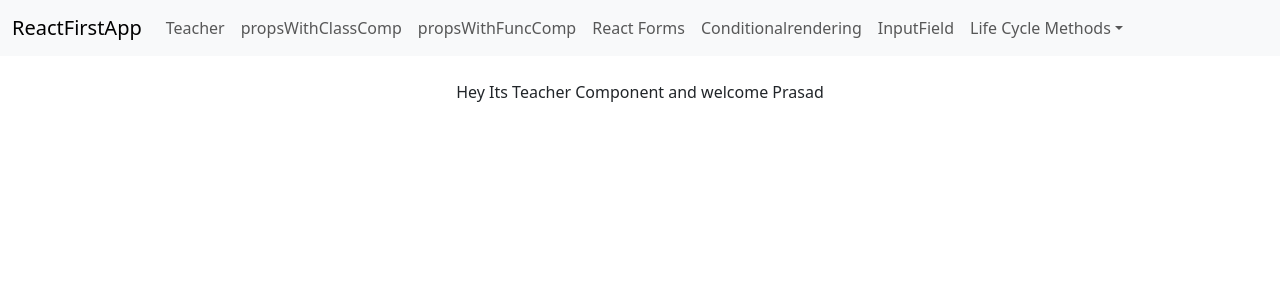
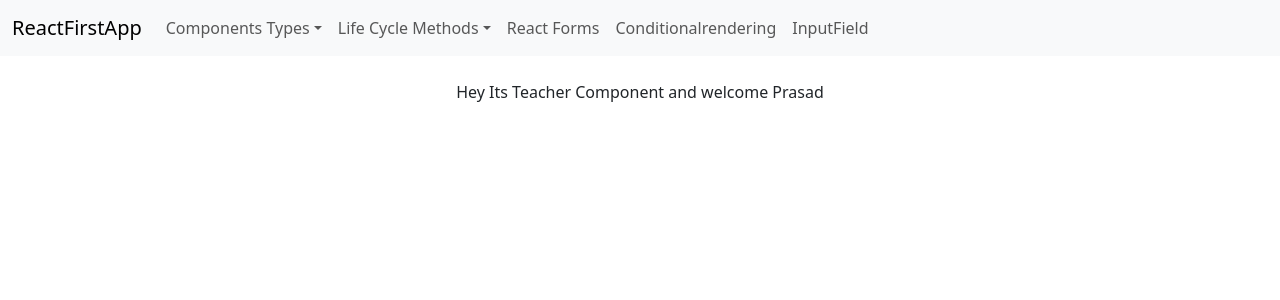
Before and after one commit to prasadkadam186/reactfirstapp, a React (Create React App) app: page / in a window 1280 px wide. Shown: the top 300 px of the page. Built offline with nearby package versions, Linux system fonts and the light colour scheme.

Commit message:
Minor changes in project structure

```diff
--- a/src/App.js
+++ b/src/App.js
@@ -2,11 +2,11 @@ import './App.css';
 import { BrowserRouter as Router, Routes, Route } from 'react-router-dom';
 import { Component, useState } from 'react';
 import Navbar from './navbar/navbar';
-import Student from './ClassComponents/Student';
-import Props from './ClassComponents/Props';
+import Student from './Components/ClassComponents/Student';
+import Props from './Components/ClassComponents/Props';
 import Loginform from './Forms/Loginform';
 import Conditionalrendering from './Forms/Conditionalrendering';
-import Inputbox from './FuncComponent/Inputbox';
+import Inputbox from './Components/FuncComponent/Inputbox';
 import ConstructorClass from './Life-cycle-methods/ConstructorClass'
 import RenderMethodClass from './Life-cycle-methods/RenderMethodClass'
 import ComponentDidMount from './Life-cycle-methods/ComponentDidMount';
--- a/src/navbar/navbar.js
+++ b/src/navbar/navbar.js
@@ -10,23 +10,28 @@ function Navbar() {
                     </button>
                     <div className="collapse navbar-collapse" id="navbarSupportedContent">
                         <ul className="navbar-nav me-auto mb-2 mb-lg-0">
-                            <li className="nav-item">
+                            {/* <li className="nav-item">
                                 <Link className="nav-link" to="/teacher">Teacher</Link>
-                            </li>
+                            </li> */}
+                            <li className="nav-item dropdown">
+                                <a
+                                    className="nav-link dropdown-toggle"
+                                    href="#"
+                                    id="navbarDropdown"
+                                    role="button"
+                                    data-bs-toggle="dropdown"
+                                    aria-expanded="false"
+                                >
+                                    Components Types
+                                </a>
+                                <ul className="dropdown-menu" aria-labelledby="navbarDropdown">
                                     <li className="nav-item">
                                         <Link className="nav-link" to="/student">propsWithClassComp</Link>
                                     </li>
                                     <li className="nav-item">
                                         <Link className="nav-link" to="/props">propsWithFuncComp</Link>
                                     </li>
-                            <li className="nav-item">
-                                <Link className="nav-link" to="/Loginform">React Forms</Link>
-                            </li>
-                            <li className="nav-item">
-                                <Link className="nav-link" to="/Conditionalrendering">Conditionalrendering</Link>
-                            </li>
-                            <li>
-                                <Link className="nav-link" to="/Inputbox">InputField</Link>
+                                </ul>
                             </li>
                             {/* Dropdown Menu */}
                             <li className="nav-item dropdown">
@@ -55,6 +60,15 @@ function Navbar() {
                                     </li>
                                 </ul>
                             </li>
+                            <li className="nav-item">
+                                <Link className="nav-link" to="/Loginform">React Forms</Link>
+                            </li>
+                            <li className="nav-item">
+                                <Link className="nav-link" to="/Conditionalrendering">Conditionalrendering</Link>
+                            </li>
+                            <li>
+                                <Link className="nav-link" to="/Inputbox">InputField</Link>
+                            </li>
                         </ul>
                     </div>
                 </div>
```
Also changed, not shown: src/Components/ClassComponents/Props.js (renamed from src/ClassComponents/Props.js), src/Components/ClassComponents/Student.js (renamed from src/ClassComponents/Student.js), src/Components/ClassComponents/Subject.js (renamed from src/ClassComponents/Subject.js), src/Components/ClassComponents/User.js (renamed from src/ClassComponents/User.js), src/Components/FuncComponent/Inputbox.js (renamed from src/FuncComponent/Inputbox.js). Lines whose indentation alone changed are shown as unchanged.
